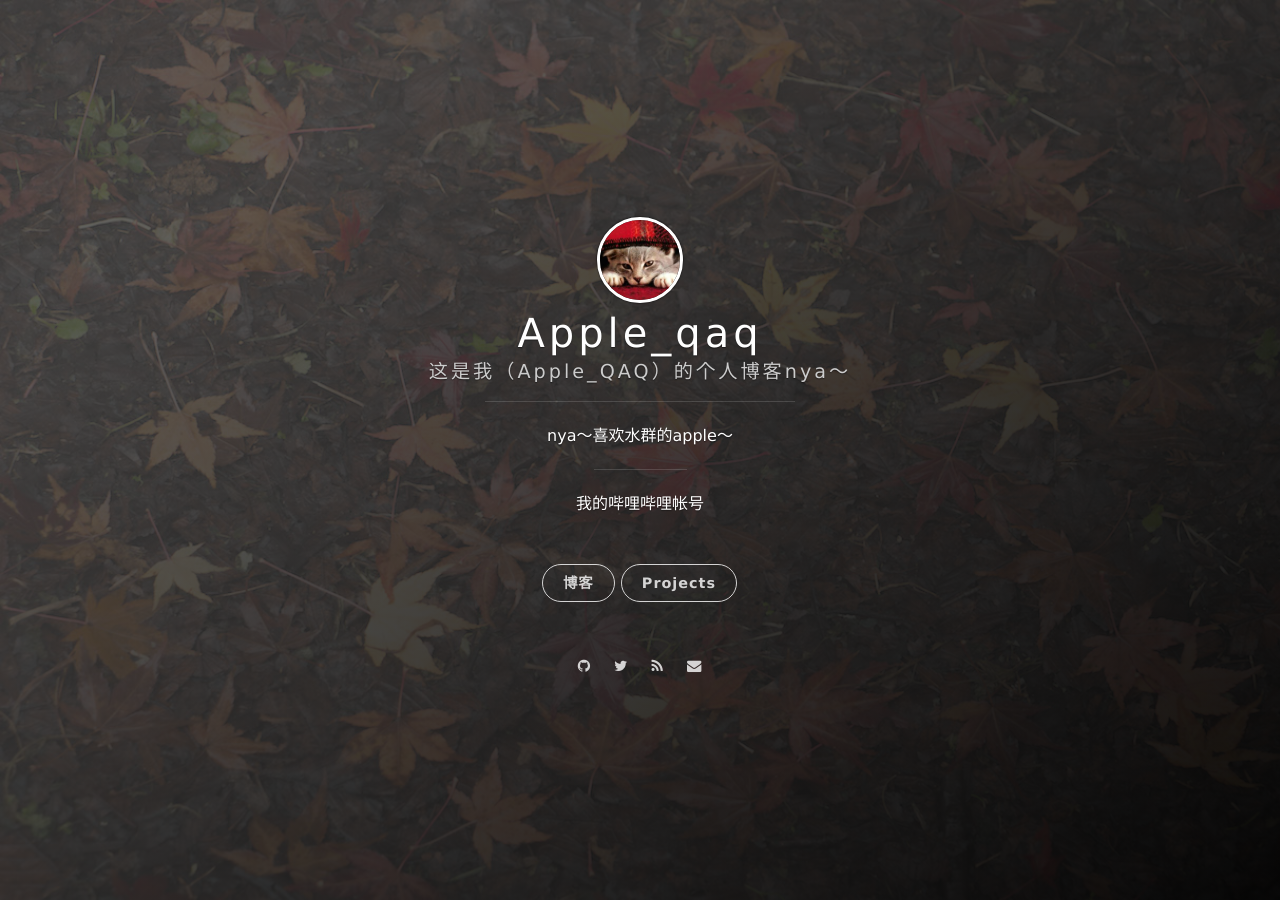
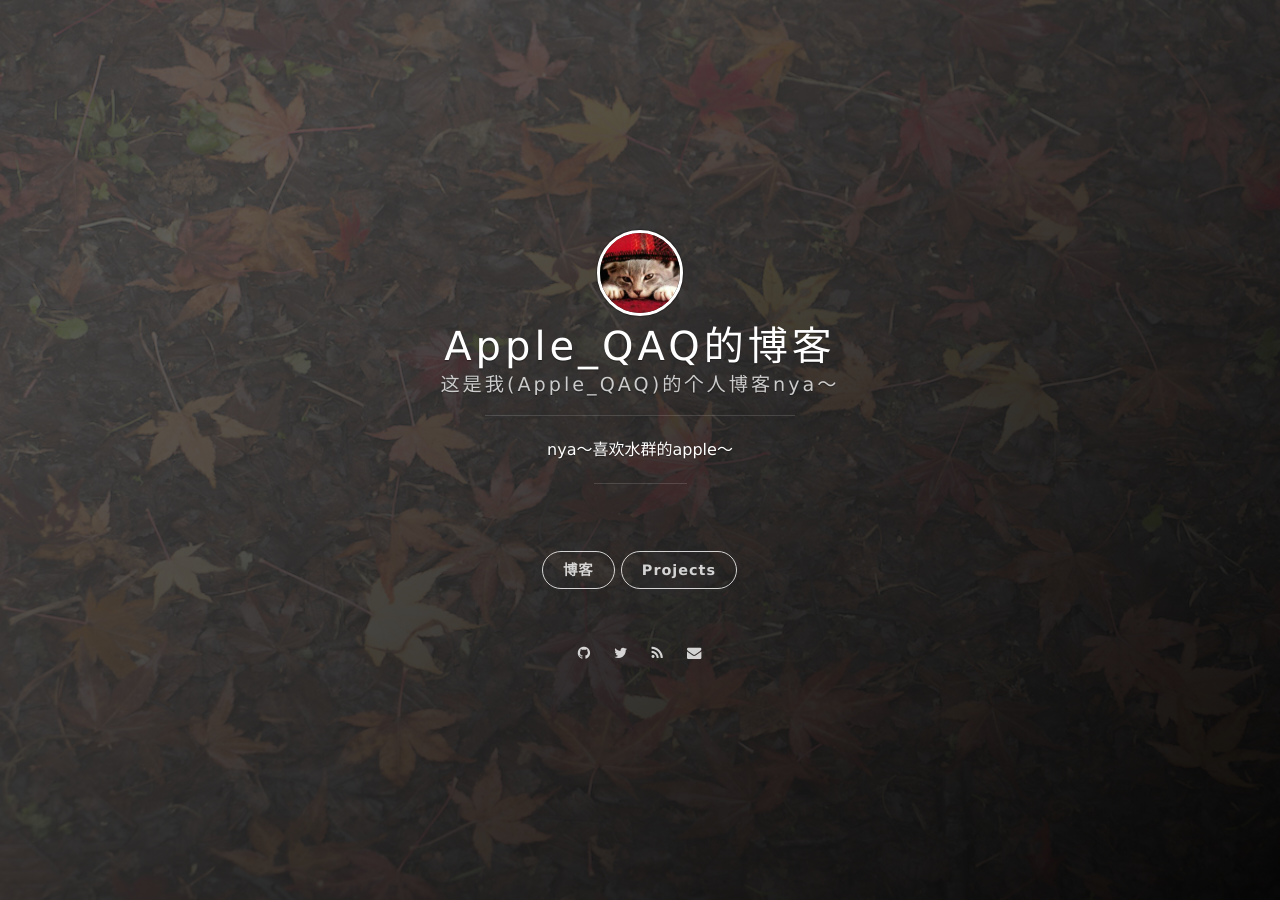
Before and after one commit to Apple-QAQ/apple-qaq.github.io, a Jekyll site: the page built from index.html, in a window 1280 px wide. Built offline with Jekyll 4.4.1, drawn with Linux system fonts in a browser that asks for light colours; nearby versions of some CDN libraries; the list of posts is cut into pages by our own code.

Commit message:
Update _config.yml

```diff
--- a/_config.yml
+++ b/_config.yml
@@ -1,7 +1,7 @@
 # Basic
-title: Apple_qaq
-subtitle: 这是我（Apple_QAQ）的个人博客nya～
-welcome_message: <a href="https://space.bilibili.com/29474990" target="_blank">我的哔哩哔哩帐号</a>
+title: Apple_QAQ的博客
+subtitle: 这是我(Apple_QAQ)的个人博客nya～
+# welcome_message: <a href="https://www.bilibili.com/video/BV1GJ411x7h7?share_source=copy_web" target="_blank">别点</a>
 description: nya～喜欢水群的apple～
 creator: <a href="https://github.com/apple-qaq">@onevcat</a>
 
```
